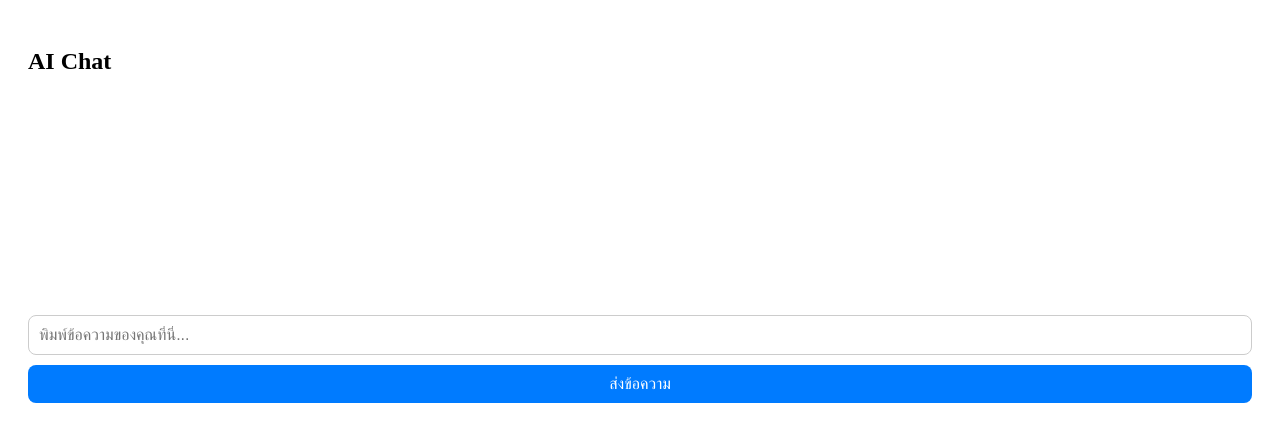
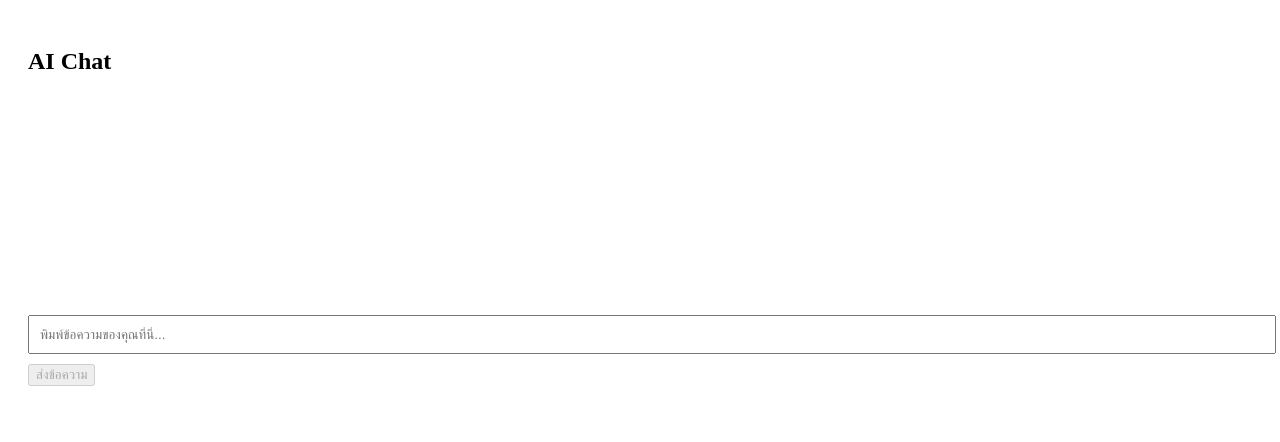
Before and after one commit to Goethe-Teh/infinity-ai, a Next.js app: page /chat in a window 1280 px wide. Shown: the top 442 px of the page. Built offline with nearby package versions, Linux system fonts and the light colour scheme.

Commit message:
Update chat.js

```diff
--- a/pages/chat.js
+++ b/pages/chat.js
@@ -13,24 +13,20 @@ export default function ChatPage() {
     if (language) {
       const defaultMessage = {
         role: 'system',
-        content:
-          language === 'th'
-            ? "Infinity: สวัสดีค่ะ ดิฉันคือผู้ช่วยส่วนตัวของคุณ ก่อนที่เราจะเริ่ม โปรดตั้งชื่อ กำหนดเพศ อายุ บุคลิก รูปร่าง หน้าตา ลักษณะนิสัย ความสามารถ หรือคุณสมบัติพิเศษ และสถานะความสัมพันธ์ระหว่างเรา เช่น เพื่อนสนิท เพื่อนร่วมงาน แฟน ฯลฯ ตามที่คุณปรารถนา แล้วพบกันในไม่กี่วินาทีข้างหน้านะคะ"
-            : "Infinity: Hello, I am your personal assistant. Before we begin, please give me a name, gender, age, personality, appearance, abilities, or any traits you desire — including our relationship status such as best friend, secretary, lover, etc. See you in a few seconds!",
+        content: language === 'th'
+          ? 'Infinity: สวัสดีค่ะ ดิฉันคือผู้ช่วยส่วนตัวของคุณ ก่อนที่เราจะเริ่ม โปรดตั้งชื่อ ระบุเพศ อายุ รูปร่าง หน้าตา นิสัย หรือความสามารถพิเศษที่คุณอยากให้ฉันเป็น เพื่อให้ฉันปรับตัวได้เหมาะสมกับคุณที่สุด'
+          : 'Infinity: Hello! I’m your personal assistant. Before we begin, please tell me your desired name, gender, age, appearance, personality, special traits, and your relationship status with me, such as friend, assistant, or lover.',
       };
       setMessages([defaultMessage]);
     }
   }, [language]);
 
   const sendMessage = async () => {
-    if (!input.trim()) return;
-
     setLoading(true);
     const updatedMessages = [...messages, { role: 'user', content: input }];
     setMessages(updatedMessages);
     setInput('');
 
-    try {
     const res = await fetch('/api/chat', {
       method: 'POST',
       headers: { 'Content-Type': 'application/json' },
@@ -38,48 +34,28 @@ export default function ChatPage() {
     });
 
     const data = await res.json();
-      const reply = data?.reply?.content || '[No reply received]';
+    const reply = data?.reply || '[เกิดข้อผิดพลาด]';
     setMessages([...updatedMessages, { role: 'assistant', content: reply }]);
-    } catch (error) {
-      setMessages([...updatedMessages, { role: 'assistant', content: '[เกิดข้อผิดพลาดในการเชื่อม GPT-4.1]' }]);
-    } finally {
     setLoading(false);
-    }
   };
 
   return (
-    <div style={{ padding: '20px' }}>
+    <div style={{ padding: 20 }}>
       <h2>AI Chat</h2>
       <div style={{ minHeight: '200px', marginBottom: '20px' }}>
         {messages.map((msg, index) => (
-          <p key={index}>
-            <b>{msg.role === 'user' ? 'You' : msg.role === 'assistant' ? 'Infinity' : 'System'}:</b> {msg.content}
-          </p>
+          <p key={index}><b>{msg.role === 'user' ? 'You' : msg.role === 'assistant' ? 'Infinity' : 'System'}:</b> {msg.content}</p>
         ))}
       </div>
-      <div style={{ display: 'flex', flexDirection: 'column', gap: '10px' }}>
       <input
         value={input}
         onChange={(e) => setInput(e.target.value)}
         placeholder="พิมพ์ข้อความของคุณที่นี่..."
-          style={{ padding: '10px', fontSize: '16px', border: '1px solid #ccc', borderRadius: '8px' }}
+        style={{ width: '100%', padding: '10px', marginBottom: '10px' }}
       />
-        <button
-          onClick={sendMessage}
-          disabled={loading}
-          style={{
-            padding: '10px 20px',
-            backgroundColor: loading ? '#ccc' : '#007bff',
-            color: '#fff',
-            border: 'none',
-            borderRadius: '8px',
-            cursor: loading ? 'not-allowed' : 'pointer',
-            fontSize: '16px',
-          }}
-        >
+      <button onClick={sendMessage} disabled={loading || !input.trim()}>
         {loading ? 'กำลังส่ง...' : 'ส่งข้อความ'}
       </button>
     </div>
-    </div>
   );
 }
```
Lines whose indentation alone changed are shown as unchanged.
